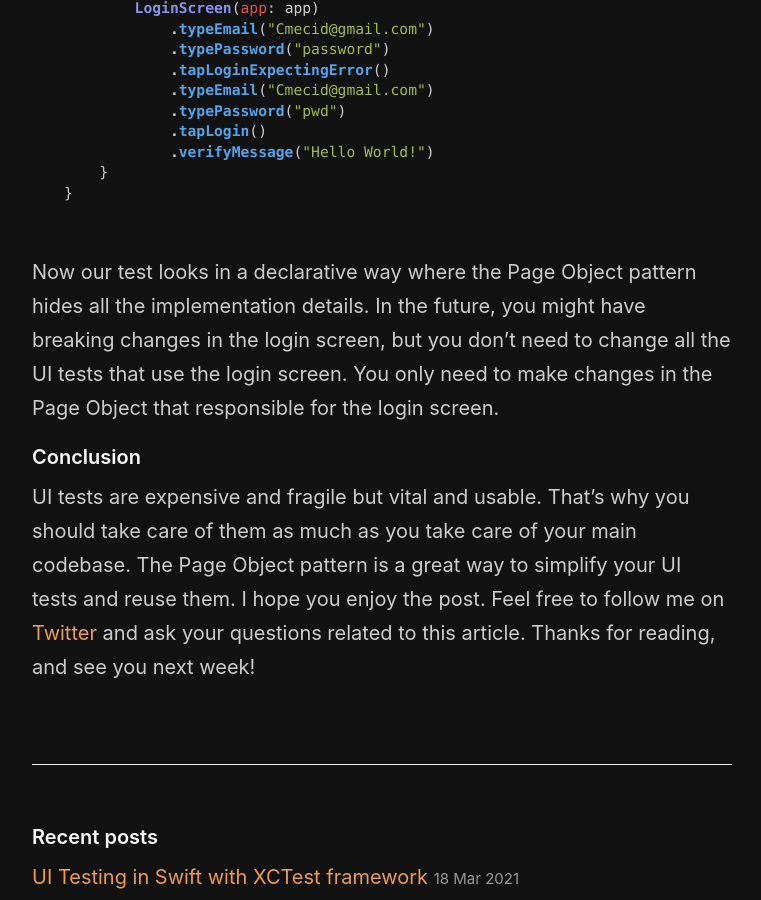
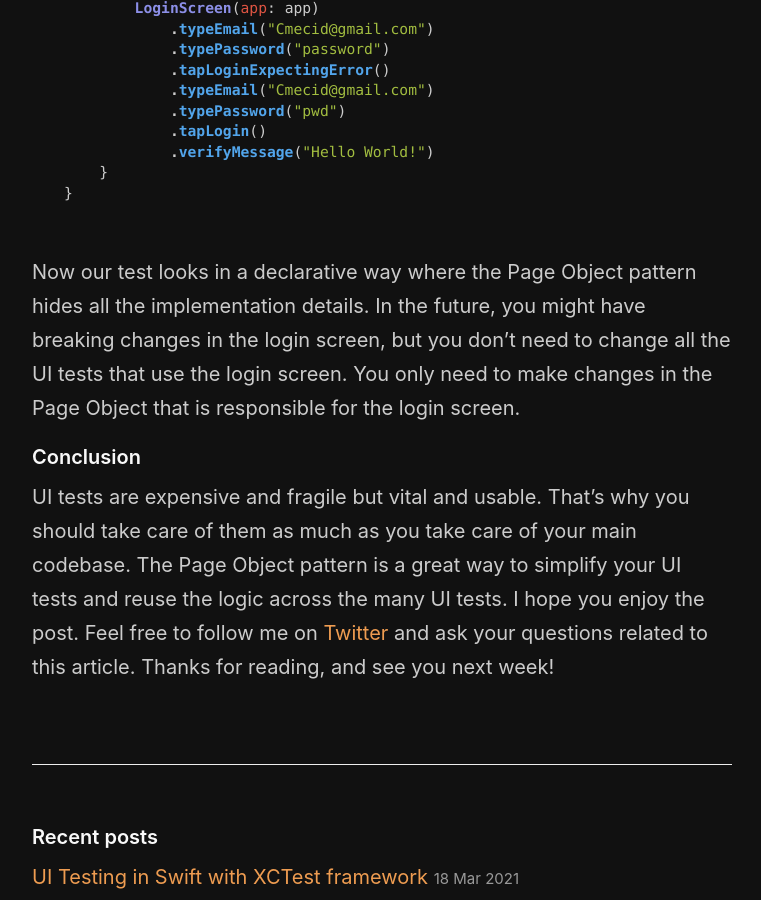
Before and after one commit to mecid/mecid.github.io, a Jekyll site: the page built from _posts/2021-03-24-ui-testing-using-page-object-pattern-in-swift.md, in a window 1280 px wide and 900 px high, scrolled down 4885 px. Shown: the whole window, without its empty margins (258-1019 px from the left). Built offline with Jekyll 4.4.1, drawn with Linux system fonts in a browser that asks for light colours.

Commit message:
page object post conclusion improved

````diff
--- a/_posts/2021-03-24-ui-testing-using-page-object-pattern-in-swift.md
+++ b/_posts/2021-03-24-ui-testing-using-page-object-pattern-in-swift.md
@@ -171,7 +171,7 @@ final class LoginTests: UITestCase {
 }
 ```
 
-Now our test looks in a declarative way where the Page Object pattern hides all the implementation details. In the future, you might have breaking changes in the login screen, but you don't need to change all the UI tests that use the login screen. You only need to make changes in the Page Object that responsible for the login screen.
+Now our test looks in a declarative way where the Page Object pattern hides all the implementation details. In the future, you might have breaking changes in the login screen, but you don't need to change all the UI tests that use the login screen. You only need to make changes in the Page Object that is responsible for the login screen.
 
 #### Conclusion
-UI tests are expensive and fragile but vital and usable. That's why you should take care of them as much as you take care of your main codebase. The Page Object pattern is a great way to simplify your UI tests and reuse them. I hope you enjoy the post. Feel free to follow me on [Twitter](https://twitter.com/mecid) and ask your questions related to this article. Thanks for reading, and see you next week!
+UI tests are expensive and fragile but vital and usable. That's why you should take care of them as much as you take care of your main codebase. The Page Object pattern is a great way to simplify your UI tests and reuse the logic across the many UI tests. I hope you enjoy the post. Feel free to follow me on [Twitter](https://twitter.com/mecid) and ask your questions related to this article. Thanks for reading, and see you next week!
````
